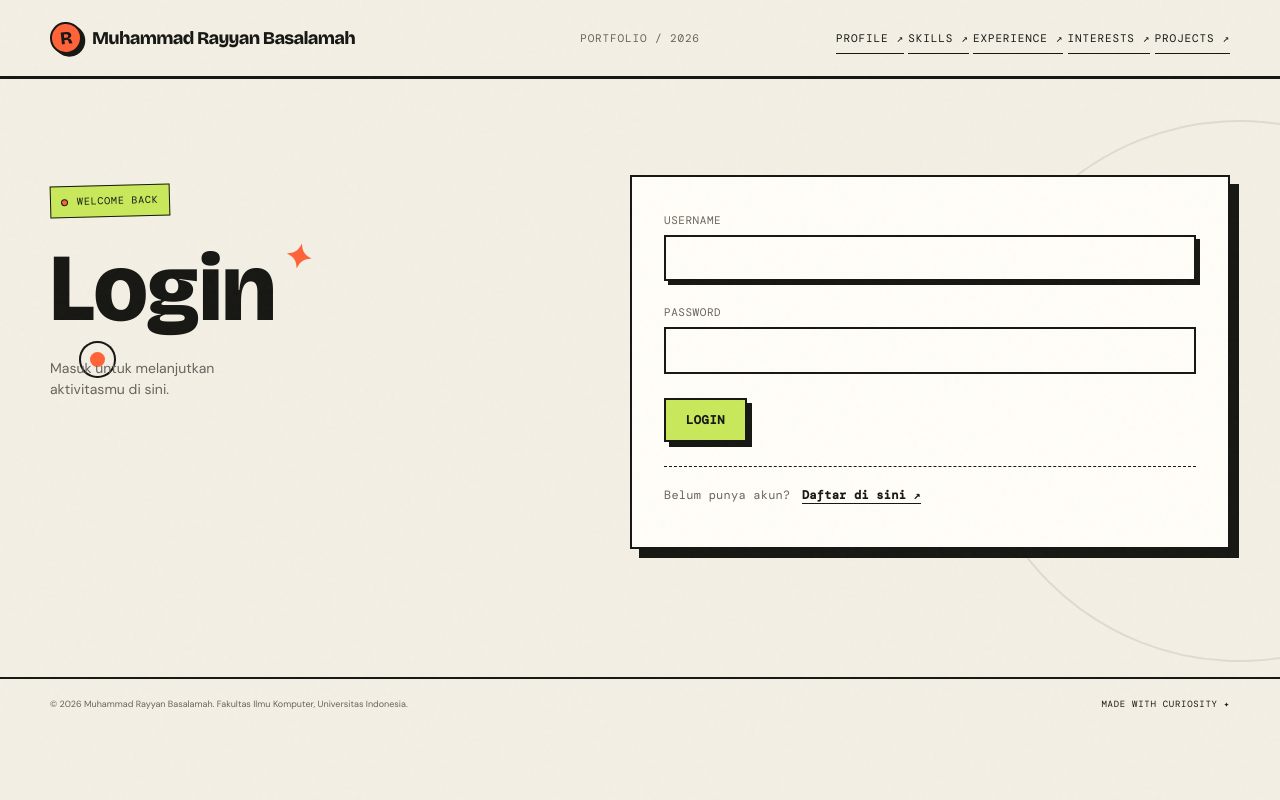
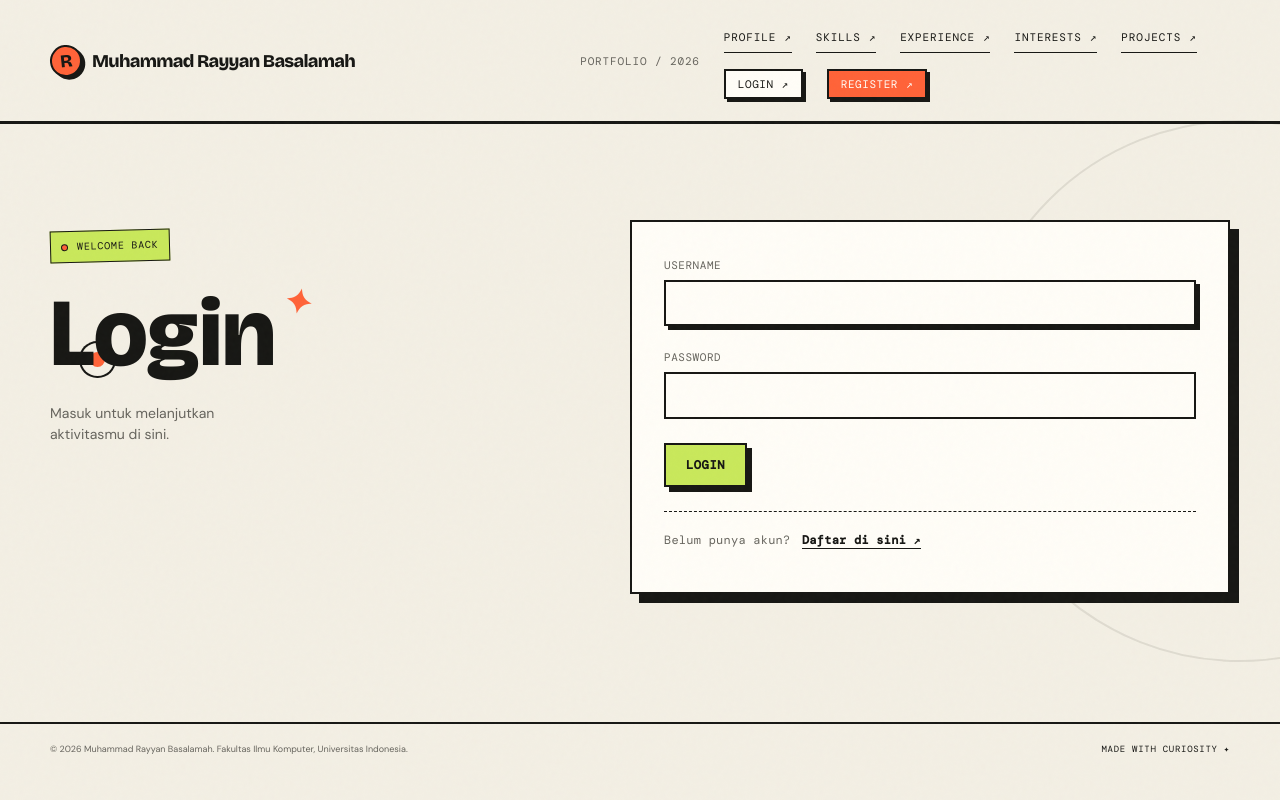
Before and after one commit to muhrayyan43/myportofolio, a Django app: page /login/ in a window 1280 px wide. Run offline with Django 5.2, Linux system fonts and the light colour scheme.

Commit message:
feat: surface login state in the primary navbar

```diff
--- a/static/css/style.css
+++ b/static/css/style.css
@@ -1592,3 +1592,55 @@ body::after {
     color: var(--orange);
     border-color: var(--orange);
 }
+
+
+
+/* ------------------------------------------------------------------ */
+/* NAV auth chunk (username + login/register/logout ctas)              */
+/* ------------------------------------------------------------------ */
+.site-header nav {
+    display: flex;
+    flex-wrap: wrap;
+    align-items: center;
+    gap: 16px 24px;
+}
+
+.nav-user {
+    display: inline-flex;
+    align-items: center;
+    padding: 6px 12px;
+    border: var(--border);
+    background: var(--lime);
+    color: var(--ink);
+    font-family: var(--mono);
+    font-size: 11px;
+    font-weight: 600;
+    letter-spacing: .04em;
+    text-transform: lowercase;
+    box-shadow: 3px 3px 0 var(--ink);
+}
+
+.site-header nav a.nav-cta {
+    padding: 6px 12px;
+    border: var(--border);
+    border-bottom: var(--border);
+    background: var(--white);
+    box-shadow: 3px 3px 0 var(--ink);
+    text-transform: uppercase;
+    font-size: 11px;
+    letter-spacing: .05em;
+}
+
+.site-header nav a.nav-cta-primary {
+    background: var(--orange);
+    color: var(--white);
+}
+
+.site-header nav a.nav-cta-logout {
+    background: var(--paper-deep);
+}
+
+.site-header nav a.nav-cta:hover {
+    transform: translate(-2px, -2px);
+    box-shadow: 5px 5px 0 var(--ink);
+}
--- a/templates/base.html
+++ b/templates/base.html
@@ -54,6 +54,22 @@
                 <a href="{% url 'main:show_project' %}">
                     Projects <span>↗</span>
                 </a>
+
+                {% if user.is_authenticated %}
+                    <span class="nav-user" title="Logged in as {{ user.username }}">
+                        @{{ user.username }}
+                    </span>
+                    <a href="{% url 'main:logout' %}" class="nav-cta nav-cta-logout">
+                        Logout <span>↗</span>
+                    </a>
+                {% else %}
+                    <a href="{% url 'main:login' %}" class="nav-cta">
+                        Login <span>↗</span>
+                    </a>
+                    <a href="{% url 'main:register' %}" class="nav-cta nav-cta-primary">
+                        Register <span>↗</span>
+                    </a>
+                {% endif %}
             </nav>
 
         </div>
```
